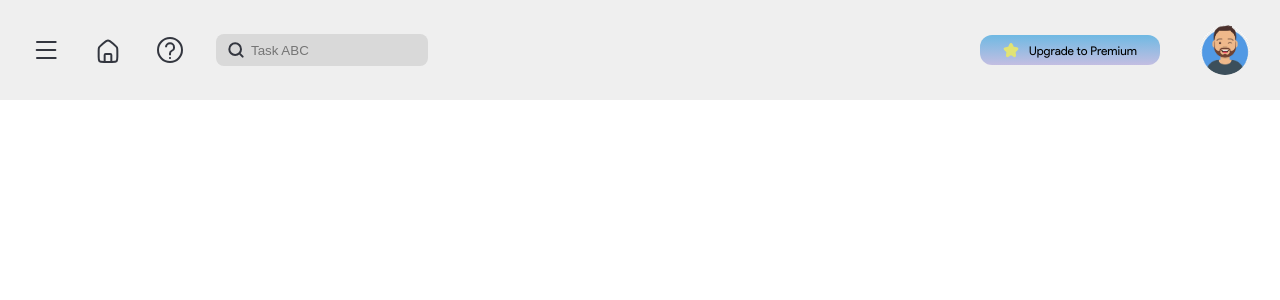
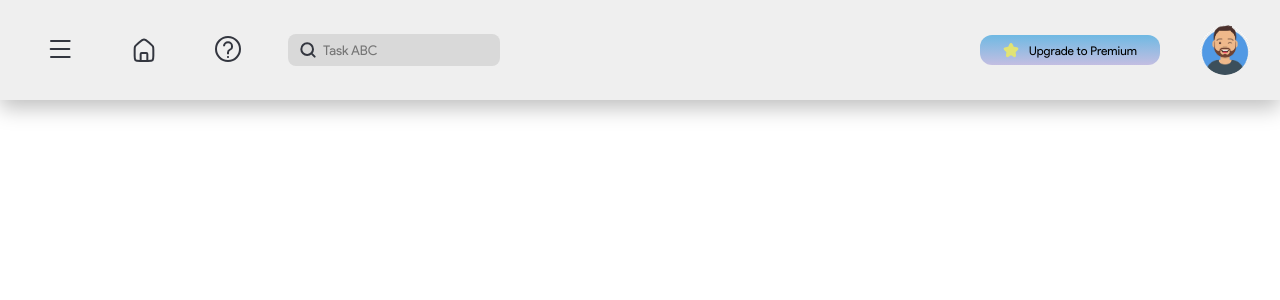
Before and after one commit to tasker-app/tasker-client, a React (Vite) app: page / in a window 1280 px wide. Shown: the top 300 px of the page. Built offline with nearby package versions, Linux system fonts and the light colour scheme.

Commit message:
fix: header UI styles

```diff
--- a/src/components/Header/Header.tsx
+++ b/src/components/Header/Header.tsx
@@ -16,6 +16,7 @@ const StyledHeader = styled.header`
   justify-content: space-between;
   align-items: center;
   padding: 10px 30px;
+  box-shadow: 0px 8px 20px rgba(0, 0, 0, 0.25);
 `
 const NavigationAndSearch = styled.nav`
   display: flex;
@@ -27,8 +28,21 @@ const Navigation = styled.div`
   display: flex;
   justify-content: center;
   align-items: center;
-  gap: 30px;
+  gap: 24px;
+`
+
+const NavigationButton = styled.button`
+  border: none;
   cursor: pointer;
+
+  &:hover {
+    background-color: #d9d9d9;
+    border-radius: 8px;
+  }
+
+  svg {
+    padding: 8px;
+  }
 `
 
 const SearchBar = styled.div`
@@ -49,6 +63,7 @@ const SearchBar = styled.div`
     border: none;
     background-color: #d9d9d9;
     padding-left: 35px;
+    font-family: 'Regular';
 
     &:focus {
       outline: none;
@@ -100,9 +115,15 @@ export const Header = () => {
     <StyledHeader>
       <NavigationAndSearch>
         <Navigation>
-          <MenuIcon />
-          <HomeIcon />
-          <QuestionIcon />
+          <NavigationButton>
+            <MenuIcon />
+          </NavigationButton>
+          <NavigationButton>
+            <HomeIcon />
+          </NavigationButton>
+          <NavigationButton>
+            <QuestionIcon />
+          </NavigationButton>
         </Navigation>
 
         <SearchBar>
@@ -118,7 +139,7 @@ export const Header = () => {
         </Button>
 
         <Avatar>
-          <img alt="Avatar" src={DefaultAvatar} />
+          <img alt="Avatar" loading="lazy" src={DefaultAvatar} />
         </Avatar>
       </ButtonAndAvatar>
     </StyledHeader>
```
